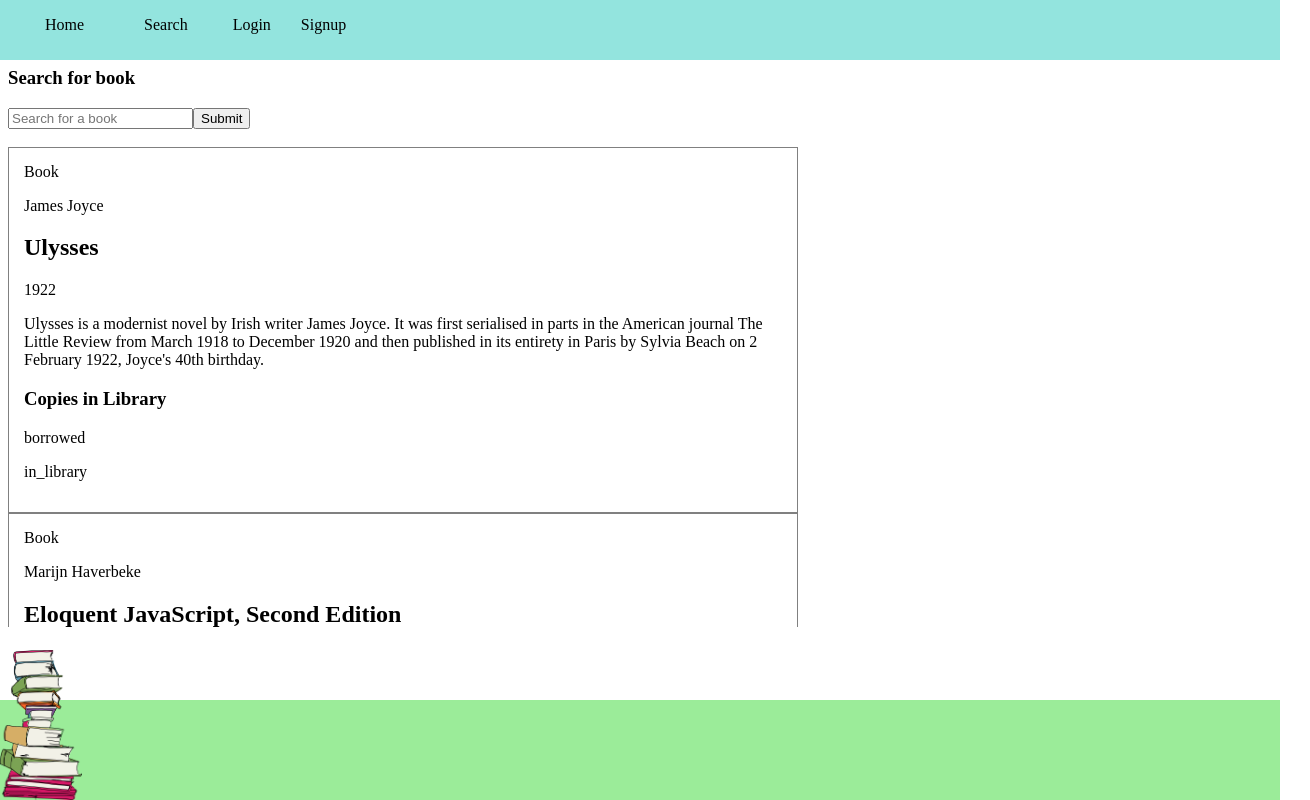
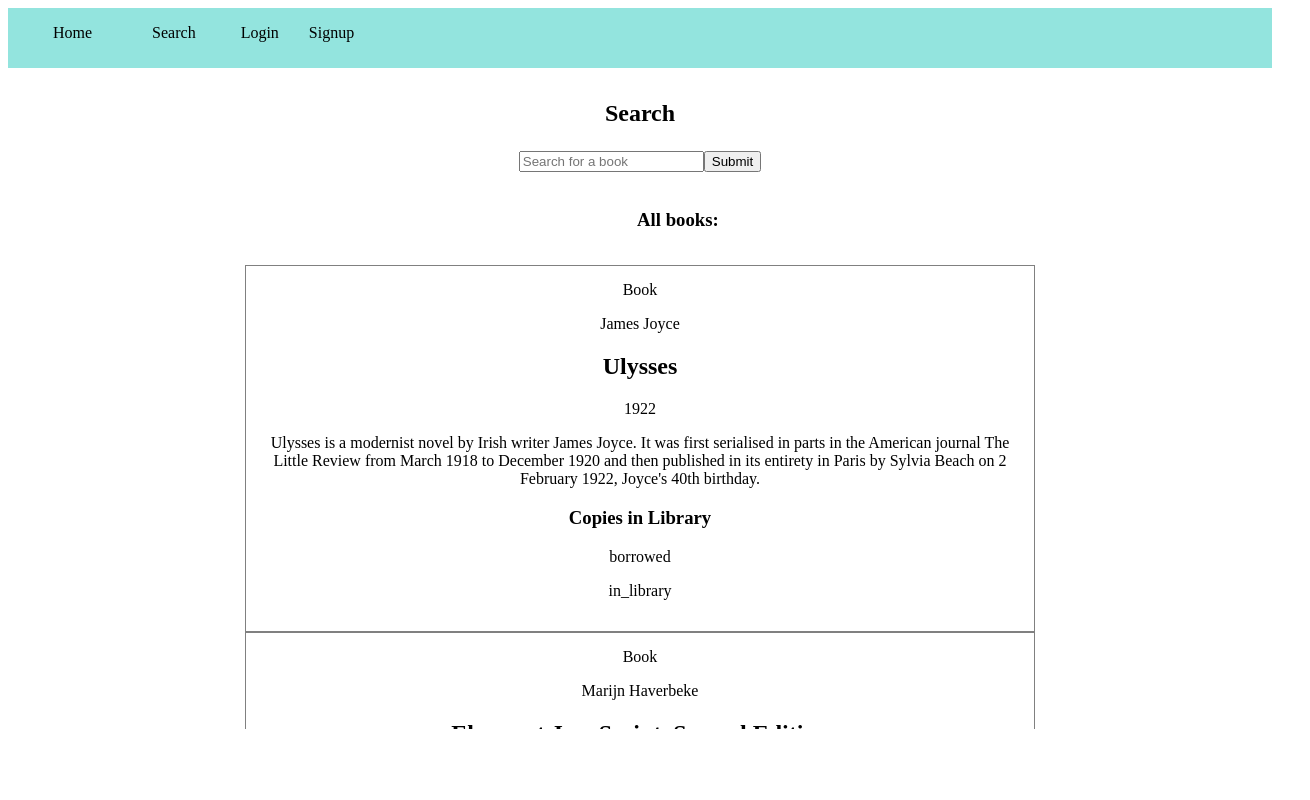
Before and after one commit to cat-rivers/react_library, a React (Create React App) app in the folder awesome_library/: page /search in a window 1280 px wide. Shown: the whole page, 1310 px wide, since content can reach past the window. Built offline with nearby package versions, Linux system fonts and the light colour scheme; data requests are answered from the project's data file.

Commit message:
small changes to search

```diff
--- a/awesome_library/src/components/Header.css
+++ b/awesome_library/src/components/Header.css
@@ -1,11 +1,11 @@
 .navbar {
   display: flex;
   background-color: rgb(147, 228, 222);
-    position: absolute;
+  position: relative;
   top: 0;
   left: 0;
   right: 0;
-    height:60px;
+  height: 60px;
 }
 
 .menuitem {
--- a/awesome_library/src/components/Home.css
+++ b/awesome_library/src/components/Home.css
@@ -5,11 +5,11 @@
 
 .footer {
   background-color: rgb(155, 236, 153);
-    position: absolute;
+  position: fixed;
   bottom: 0;
   left: 0;
   right: 0;
-    height:100px;
+  height: 60px;
 }
 
 .footer img {
--- a/awesome_library/src/components/Search.css
+++ b/awesome_library/src/components/Search.css
@@ -1,2 +1,19 @@
 .search-section {
+  display: flex;
+  flex-direction: column;
+  align-items: center;
+  justify-content: center;
+  text-align: center;
+  margin-top: 2vh;
 }
+
+.search-title {
+  margin-top: 2vh;
+  margin-bottom: 3vh;
+}
+
+.search-subtitle {
+  margin: 0px;
+  position: relative;
+  left: 3%;
+}
--- a/awesome_library/src/components/Search.js
+++ b/awesome_library/src/components/Search.js
@@ -35,10 +35,9 @@ function Search({ bookDetails }) {
   return (
     <section className="search-section">
       <div>
-        <h2>Search</h2>
+        <h1 className="search-title">Search</h1>
       </div>
       <form onSubmit={handleSubmit}>
-        <h3> Search for book </h3>
         <input
           type="search"
           placeholder="Search for a book"
@@ -47,11 +46,19 @@ function Search({ bookDetails }) {
         <button type="submit"> Submit </button>
       </form>
       <br />
-      {searchList()}
-      <br />
-      <div className="footer">
-        <img src={require("./book.png")} alt="Book image" />
-      </div>
+      {searchGo === "" ? (
+        <div>
+          <div className="search-subtitle">
+            <h3>All books:</h3>
+          </div>
+          {searchList()}
+        </div>
+      ) : (
+        <div>
+          <h3 classname="search-subtitle">Search results:</h3>
+          {searchList()}
+        </div>
+      )}
     </section>
   );
 }
--- a/awesome_library/src/components/SearchList.js
+++ b/awesome_library/src/components/SearchList.js
@@ -5,7 +5,7 @@ function SearchList({ filteredBooks }) {
   const filtered = filteredBooks.map((book) => (
     <BookCard key={book.id} book={book} />
   ));
-  return <div>{filtered}</div>;
+  return <div className="search-section">{filtered}</div>;
 }
 
 export default SearchList;
```
Lines whose indentation alone changed are shown as unchanged.
